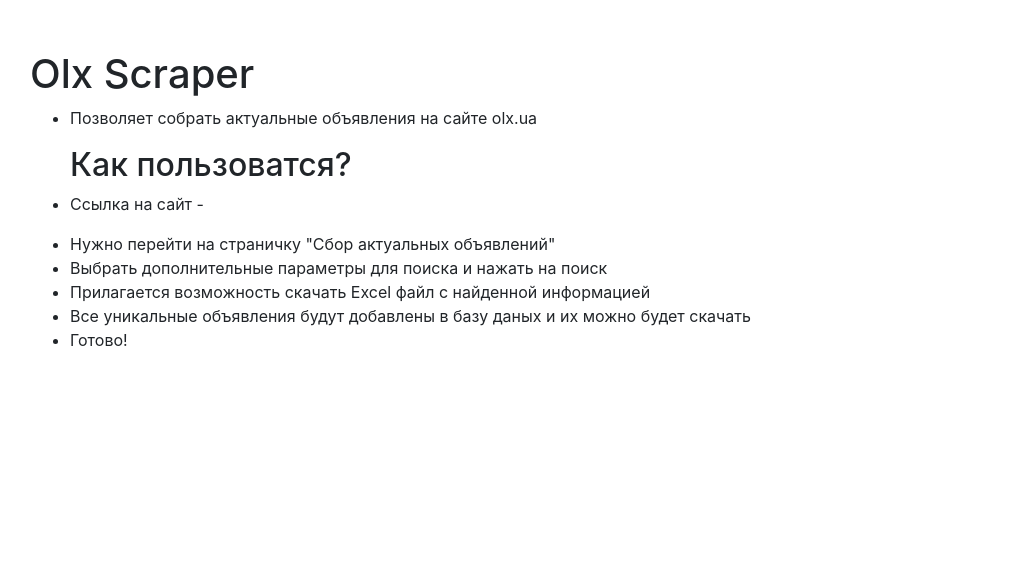
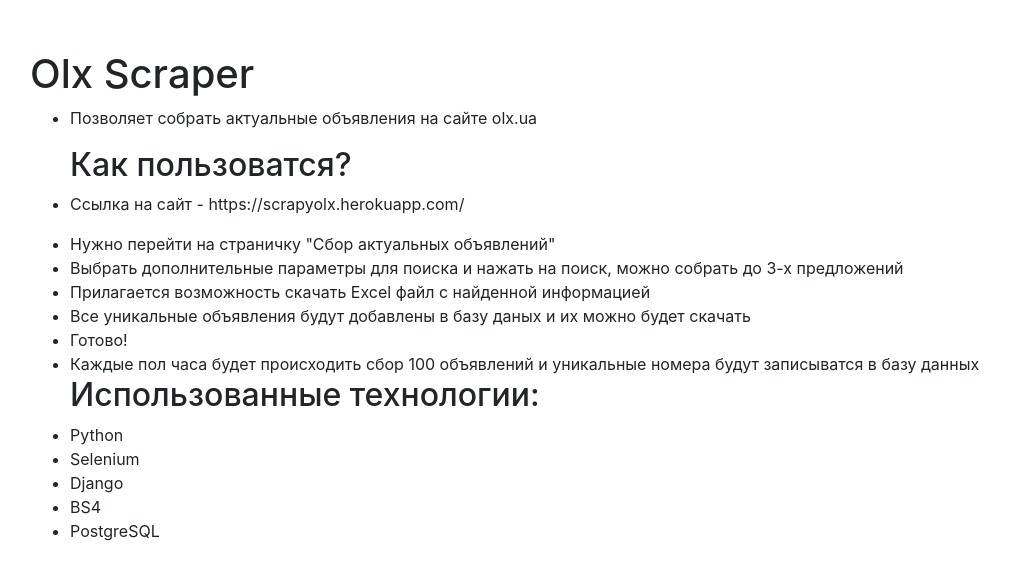
Before and after one commit to VolodymyrBrintsov/OlxScraper, a Django app: page / in a window 1280 px wide. Shown: the part 112-692 px from the top of the page, without its empty margins (70-1080 px from the left). Run offline with Django 3.2, Linux system fonts and the light colour scheme; some libraries are stand-ins or nearby versions.

Commit message:
Refactoring

```diff
--- a/add_updater/olx_scraper.py
+++ b/add_updater/olx_scraper.py
@@ -25,7 +25,7 @@
 
     jobs_list = []
     #Number of ads that user want ro parse
-    jobs_num = int(150)
+    jobs_num = int(100)
     #Counter of jobs that have been alreade parced
     jobs_counter = 0
     #Page counter (we start from page 1)
--- a/parse/forms.py
+++ b/parse/forms.py
@@ -3,7 +3,7 @@
 from .models import JobAdds
 
 class ExtraSearch(forms.Form):
-    jobs_num = forms.ChoiceField(choices=(('', 'Укажи количество обьявлений.'), ('1', '1'), ('5', '5')), label='Количество обьявлений:')
+    jobs_num = forms.ChoiceField(choices=(('', 'Укажи количество обьявлений.'), ('1', '1'), ('3', '3')), label='Количество обьявлений:')
     price = forms.ChoiceField(choices=(('0-0', 'Поиск без ценового диапазона.'), ('0-500', 'от 0 грн до 500 грн'), ('500-1000', 'от 500 грн до 1000 грн'), ('1000-2000', 'от 1000 грн до 2000 грн'), ('2000-5000', 'от 2000 грн до 5000 грн'), ('5000-9999999999', 'от 5000 грн')),label='Ценовой диапазон:')
     heading = forms.ChoiceField(choices=(('', 'Выбирите рубрику: '), ('Все рубрики', 'Все рубрики'), ('Детский мир', 'Детский мир'),
                                          ('Недвижимость', 'Недвижимость'), ('Транспорт', 'Транспорт'), ('Работа', 'Работа'),
--- a/templates/base.html
+++ b/templates/base.html
@@ -41,15 +41,21 @@
                         <div class="col-md-12 col-sm-12">
                             <h1>Olx Scraper</h1>
                             <ul>
-                            <li><p>Позволяет собрать актуальные объявления на сайте olx.ua</p>
-
-                            <h2>Как пользоватся?</h2></li>
-                            <li><p>Ссылка на сайт -</p></li>
-                            <li>Нужно перейти на страничку "Сбор актуальных объявлений"</li>
-                            <li>Выбрать дополнительные параметры для поиска и нажать на поиск</li>
-                            <li>Прилагается возможность скачать Excel файл с найденной информацией</li>
-                            <li>Все уникальные объявления будут добавлены в базу даных и их можно будет скачать</li>
-                            <li>Готово!</li>
+                            <li><p>Позволяет собрать актуальные объявления на сайте olx.ua</p></li>
+                            <h2>Как пользоватся?</h2>
+                                <li><p>Ссылка на сайт - https://scrapyolx.herokuapp.com/</p></li>
+                                <li>Нужно перейти на страничку "Сбор актуальных объявлений"</li>
+                                <li>Выбрать дополнительные параметры для поиска и нажать на поиск, можно собрать до 3-х предложений</li>
+                                <li>Прилагается возможность скачать Excel файл с найденной информацией</li>
+                                <li>Все уникальные объявления будут добавлены в базу даных и их можно будет скачать</li>
+                                <li>Готово!</li>
+                                <li>Каждые пол часа будет происходить сбор 100 объявлений и уникальные номера будут записыватся в базу данных</li>
+                            <h2>Использованные технологии:</h2>
+                                <li>Python</li>
+                                <li>Selenium</li>
+                                <li>Django</li>
+                                <li>BS4</li>
+                                <li>PostgreSQL</li>
                             </ul>
                         </div>
                     {% endblock %}
```
